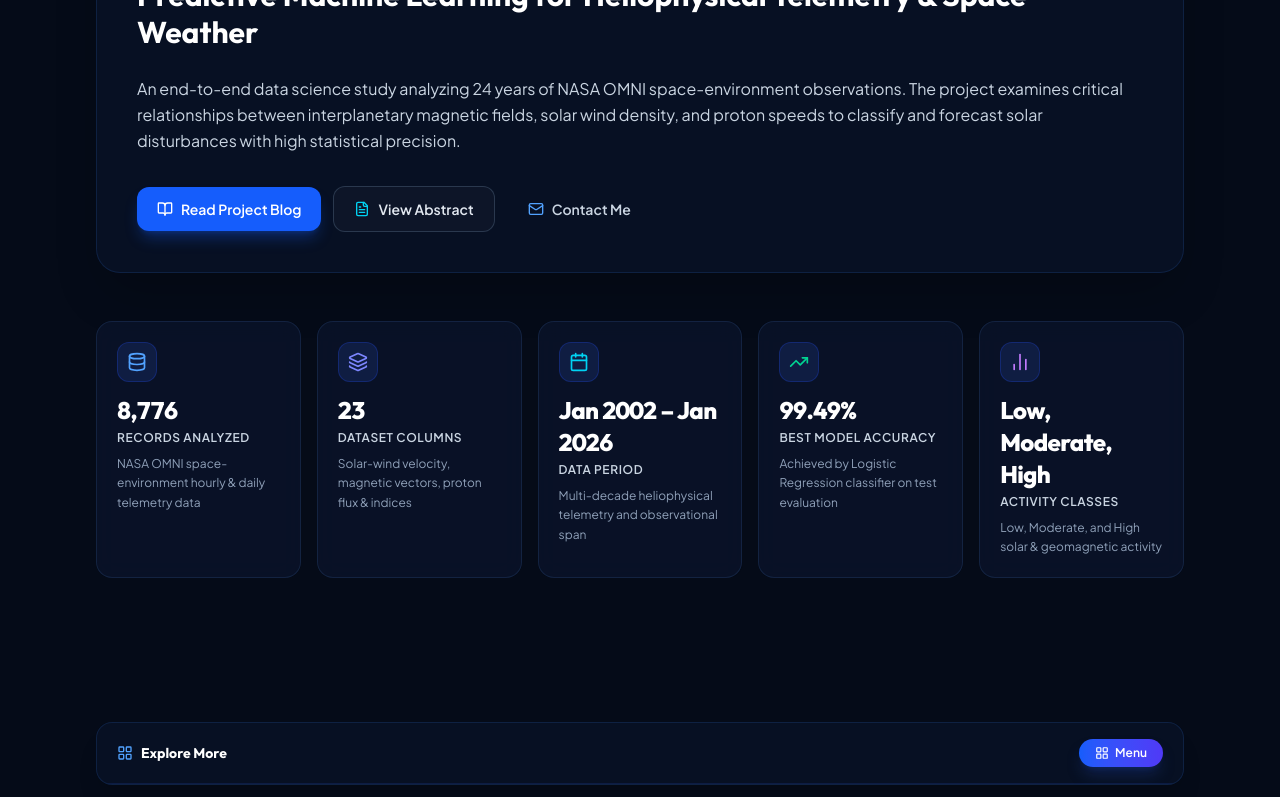
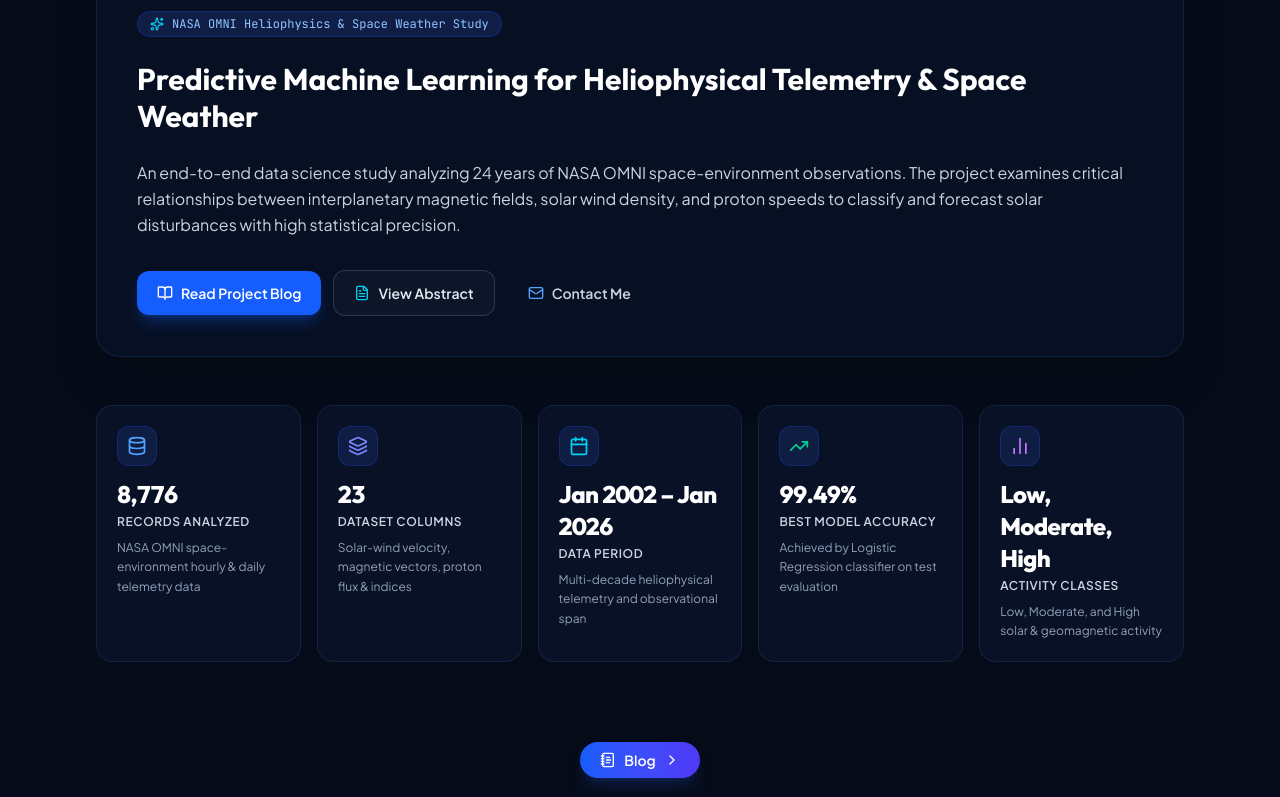
Before and after one commit to hareesharrajhareesharraj-lab/hareesh090408, a React (Vite) app: page / in a window 1280 px wide. Shown: the part 3604-4401 px from the top of the page. Built offline with nearby package versions, Linux system fonts and the light colour scheme.

Commit message:
Move Academics button to end of About and Blog button to end of Project

```diff
--- a/src/App.tsx
+++ b/src/App.tsx
@@ -9,7 +9,7 @@ import { Hero } from './components/Hero';
 import { About } from './components/About';
 import { Skills } from './components/Skills';
 import { FeaturedProject } from './components/FeaturedProject';
-import { MenuSections } from './components/MenuSections';
+import { MenuSection } from './components/MenuSections';
 import { Contact } from './components/Contact';
 import { Footer } from './components/Footer';
 import { ParticleBackground } from './components/ParticleBackground';
@@ -19,7 +19,7 @@ function PortfolioContent() {
   const [activeSection, setActiveSection] = useState<string>('home');
 
   useEffect(() => {
-    const sections = ['home', 'about', 'skills', 'project', 'menu', 'contact'];
+    const sections = ['home', 'about', 'skills', 'project', 'contact'];
 
     const handleScroll = () => {
       const scrollPosition = window.scrollY + 200;
@@ -54,9 +54,10 @@ function PortfolioContent() {
       <main className="relative z-10">
         <Hero />
         <About />
+        <MenuSection section="academics" />
         <Skills />
         <FeaturedProject />
-        <MenuSections />
+        <MenuSection section="blog" />
         <Contact />
       </main>
 
--- a/src/components/MenuSections.tsx
+++ b/src/components/MenuSections.tsx
@@ -1,107 +1,72 @@
 import React, { useEffect, useState } from 'react';
 import { AnimatePresence, motion } from 'motion/react';
-import { ArrowLeft, ChevronRight, GraduationCap, LayoutGrid, NotebookText, X } from 'lucide-react';
+import { ChevronRight, GraduationCap, NotebookText, X } from 'lucide-react';
 import { Academic } from './Academic';
 import { ProjectBlog } from './ProjectBlog';
 
 type SectionKey = 'academics' | 'blog';
 
-const menuItems: {
-  key: SectionKey;
-  number: string;
-  parent: string;
-  title: string;
-  summary: string;
-  icon: React.ElementType;
-}[] = [
-  {
-    key: 'academics',
-    number: '02',
-    parent: 'About',
-    title: 'Academics',
+const sectionConfig: Record<
+  SectionKey,
+  { label: string; summary: string; icon: React.ElementType; Content: React.FC }
+> = {
+  academics: {
+    label: 'Academics',
     summary: 'Education, grade, and activities at M.A.M. College of Engineering.',
     icon: GraduationCap,
+    Content: Academic,
   },
-  {
-    key: 'blog',
-    number: '05',
-    parent: 'Blog',
-    title: 'Project Blog',
+  blog: {
+    label: 'Blog',
     summary: 'Detailed summary of my project, models, and parameters.',
     icon: NotebookText,
+    Content: ProjectBlog,
   },
-];
-
-const slide = {
-  initial: { opacity: 0, x: 60 },
-  animate: { opacity: 1, x: 0 },
-  exit: { opacity: 0, x: -60 },
-  transition: { duration: 0.35, ease: 'easeOut' as const },
 };
 
-export const MenuSections: React.FC = () => {
-  const [menuOpen, setMenuOpen] = useState(false);
-  const [activeSection, setActiveSection] = useState<SectionKey | null>(null);
+export const MenuSection: React.FC<{ section: SectionKey }> = ({ section }) => {
+  const [open, setOpen] = useState(false);
+  const { label, summary, icon: Icon, Content } = sectionConfig[section];
+  const panelId = `${section}-panel`;
 
   useEffect(() => {
     const handleClick = (e: MouseEvent) => {
-      const anchor = (e.target as HTMLElement).closest('a[href="#academics"], a[href="#blog"]');
+      const anchor = (e.target as HTMLElement).closest(`a[href="#${section}"]`);
       if (!anchor) return;
       e.preventDefault();
-      e.stopImmediatePropagation();
-      const key = anchor.getAttribute('href')!.slice(1) as SectionKey;
-      setMenuOpen(true);
-      setActiveSection(key);
-      document.getElementById('menu')?.scrollIntoView({ behavior: 'smooth' });
+      setOpen(true);
+      document.getElementById(section)?.scrollIntoView({ behavior: 'smooth' });
     };
     document.addEventListener('click', handleClick, true);
     return () => document.removeEventListener('click', handleClick, true);
-  }, []);
-
-  const closeMenu = () => {
-    setMenuOpen(false);
-    setActiveSection(null);
-  };
+  }, [section]);
 
   return (
-    <section id="menu" className="py-16 relative scroll-mt-20">
+    <section id={section} className="pb-12 relative scroll-mt-20">
       <div className="max-w-6xl mx-auto px-4 sm:px-6 lg:px-8 relative z-10">
-        <div className="glass-panel rounded-2xl border border-blue-900/30 shadow-xl overflow-hidden">
-          <div className="flex items-center justify-between gap-3 px-5 py-4 border-b border-blue-900/30">
-            <div className="flex items-center gap-2">
-              {activeSection ? (
+        <div className="flex justify-center">
           <button
             type="button"
-                  onClick={() => setActiveSection(null)}
-                  className="inline-flex items-center gap-1.5 rounded-full border border-slate-700 bg-slate-800/60 px-3 py-1.5 text-xs font-semibold text-slate-300 hover:text-white hover:border-blue-700 transition-colors focus:outline-none focus-visible:ring-2 focus-visible:ring-blue-500"
+            onClick={() => setOpen((v) => !v)}
+            aria-expanded={open}
+            aria-controls={panelId}
+            title={summary}
+            className="group inline-flex items-center gap-2 rounded-full bg-gradient-to-r from-blue-600 to-indigo-600 px-5 py-2 text-sm font-semibold text-white shadow-lg shadow-blue-900/40 hover:from-blue-500 hover:to-indigo-500 transition-colors focus:outline-none focus-visible:ring-2 focus-visible:ring-blue-400"
           >
-                  <ArrowLeft className="w-3.5 h-3.5" aria-hidden="true" />
-                  Sections
-                </button>
+            <Icon className="w-4 h-4" aria-hidden="true" />
+            {label}
+            {open ? (
+              <X className="w-4 h-4" aria-hidden="true" />
             ) : (
-                <span className="flex items-center gap-2 text-sm font-bold text-white font-display">
-                  <LayoutGrid className="w-4 h-4 text-blue-400" aria-hidden="true" />
-                  Explore More
-                </span>
+              <ChevronRight className="w-4 h-4 group-hover:translate-x-0.5 transition-transform" aria-hidden="true" />
             )}
-            </div>
-
-            <button
-              type="button"
-              onClick={() => (menuOpen ? closeMenu() : setMenuOpen(true))}
-              aria-expanded={menuOpen}
-              aria-controls="menu-panel"
-              className="inline-flex items-center gap-1.5 rounded-full bg-gradient-to-r from-blue-600 to-indigo-600 px-4 py-1.5 text-xs font-semibold text-white shadow-lg shadow-blue-900/40 hover:from-blue-500 hover:to-indigo-500 transition-colors focus:outline-none focus-visible:ring-2 focus-visible:ring-blue-400"
-            >
-              {menuOpen ? <X className="w-3.5 h-3.5" aria-hidden="true" /> : <LayoutGrid className="w-3.5 h-3.5" aria-hidden="true" />}
-              {menuOpen ? 'Close' : 'Menu'}
           </button>
         </div>
 
         <AnimatePresence initial={false}>
-            {menuOpen && (
+          {open && (
             <motion.div
-                id="menu-panel"
+              id={panelId}
               key="panel"
               initial={{ height: 0, opacity: 0 }}
               animate={{ height: 'auto', opacity: 1 }}
@@ -109,50 +74,19 @@ export const MenuSections: React.FC = () => {
               transition={{ duration: 0.35, ease: 'easeOut' }}
               className="overflow-hidden"
             >
-                <AnimatePresence mode="wait">
-                  {activeSection === null ? (
-                    <motion.ul key="list" {...slide} className="grid gap-4 p-5 sm:grid-cols-2">
-                      {menuItems.map((item, i) => {
-                        const Icon = item.icon;
-                        return (
-                          <motion.li
-                            key={item.key}
-                            initial={{ opacity: 0, x: 40 }}
-                            animate={{ opacity: 1, x: 0 }}
-                            transition={{ delay: 0.08 * i, duration: 0.3 }}
+              <motion.div
+                initial={{ x: 60, opacity: 0 }}
+                animate={{ x: 0, opacity: 1 }}
+                exit={{ x: -60, opacity: 0 }}
+                transition={{ duration: 0.35, ease: 'easeOut' }}
+                className="mt-6 glass-panel rounded-2xl border border-blue-900/30 shadow-xl overflow-hidden"
               >
-                            <button
-                              type="button"
-                              onClick={() => setActiveSection(item.key)}
-                              className="group w-full text-left flex items-center gap-4 rounded-xl border border-slate-800 bg-slate-900/50 p-4 hover:border-blue-700/60 hover:bg-blue-950/40 transition-colors focus:outline-none focus-visible:ring-2 focus-visible:ring-blue-500"
-                            >
-                              <span className="flex h-11 w-11 shrink-0 items-center justify-center rounded-lg bg-blue-950/70 border border-blue-800/40 text-blue-300">
-                                <Icon className="w-5 h-5" aria-hidden="true" />
-                              </span>
-                              <span className="flex-1 min-w-0">
-                                <span className="block text-[11px] font-semibold uppercase tracking-wider text-blue-400">
-                                  Section {item.number} &middot; {item.parent}
-                                </span>
-                                <span className="block text-base font-bold text-white font-display">{item.title}</span>
-                                <span className="block text-xs text-slate-400 leading-relaxed">{item.summary}</span>
-                              </span>
-                              <ChevronRight className="w-5 h-5 text-slate-500 group-hover:text-blue-300 group-hover:translate-x-1 transition-transform" aria-hidden="true" />
-                            </button>
-                          </motion.li>
-                        );
-                      })}
-                    </motion.ul>
-                  ) : (
-                    <motion.div key={activeSection} {...slide}>
-                      {activeSection === 'academics' ? <Academic /> : <ProjectBlog />}
+                <Content />
               </motion.div>
-                  )}
-                </AnimatePresence>
             </motion.div>
           )}
         </AnimatePresence>
       </div>
-      </div>
     </section>
   );
 };
```
Lines whose indentation alone changed are shown as unchanged.
